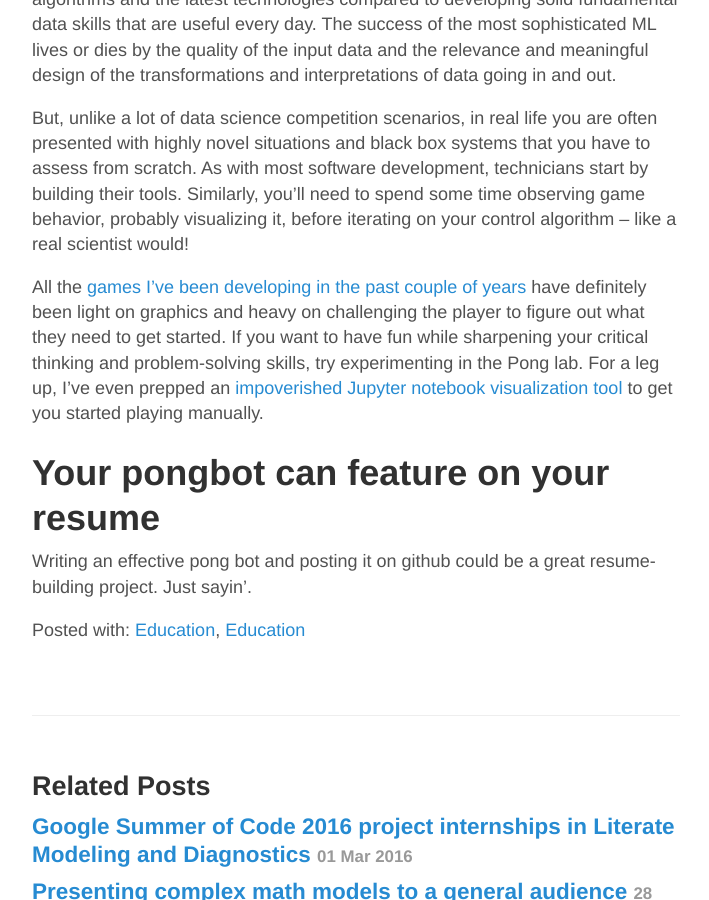
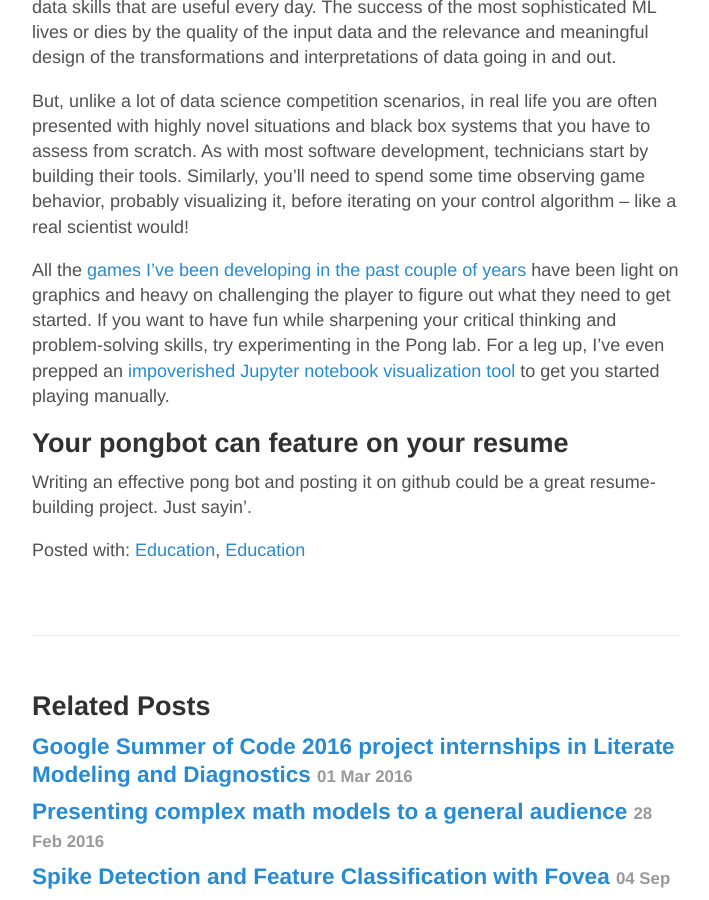
Before and after one commit to robclewley/robclewley.github.io, a Jekyll site: the page built from _posts/2019-01-10-pong-via-api-=-aping-pong.md, in a window 1280 px wide and 900 px high, scrolled down 1168 px. Shown: the whole window, without its empty margins (284-993 px from the left). Built offline with Jekyll 4.4.1, drawn with Linux system fonts in a browser that asks for light colours; comment, search, counter and statistics services are not loaded.

Commit message:
Update 2019-01-10-pong-via-api-=-aping-pong.md

```diff
--- a/_posts/2019-01-10-pong-via-api-=-aping-pong.md
+++ b/_posts/2019-01-10-pong-via-api-=-aping-pong.md
@@ -22,14 +22,14 @@
 
 No downloads, sign up, or authentication are necessary to start. You just need access to the internet and a scripting language. **Hot tip:** If you keep note of a unique player ID that you are provided and reuse it, you can maintain an identity with the server and claim the positions on the leaderboard by associating a name tag to that ID code.
 
-# But why?
+## But why?
 
 Data science in real life is not much like it is portrayed in the courses that I see taught and the media. I also think the domain of "data analysis" is underrated compared to "data science", which gets more attention from the hype of machine learning. [HBR recently echoed my thoughts on this nicely.](https://hbr.org/2018/12/what-great-data-analysts-do-and-why-every-organization-needs-them) Meanwhile, data science course offerings tend to follow the money/hype and often focus more on algorithms and the latest technologies compared to developing solid fundamental data skills that are useful every day. The success of the most sophisticated ML lives or dies by the quality of the input data and the relevance and meaningful design of the transformations and interpretations of data going in and out.
 
 But, unlike a lot of data science competition scenarios, in real life you are often presented with highly novel situations and black box systems that you have to assess from scratch. As with most software development, technicians start by building their tools. Similarly, you'll need to spend some time observing game behavior, probably visualizing it, before iterating on your control algorithm -- like a real scientist would!
 
-All the [games I've been developing in the past couple of years](https://transient-dynamic.itch.io/dragonflyops) have definitely been light on graphics and heavy on challenging the player to figure out what they need to get started. If you want to have fun while sharpening your critical thinking and problem-solving skills, try experimenting in the Pong lab. For a leg up, I've even prepped an [impoverished Jupyter notebook visualization tool](https://github.com/robclewley/aping-pong-jupclient) to get you started playing manually.
+All the [games I've been developing in the past couple of years](https://transient-dynamic.itch.io/dragonflyops) have been light on graphics and heavy on challenging the player to figure out what they need to get started. If you want to have fun while sharpening your critical thinking and problem-solving skills, try experimenting in the Pong lab. For a leg up, I've even prepped an [impoverished Jupyter notebook visualization tool](https://github.com/robclewley/aping-pong-jupclient) to get you started playing manually.
 
-# Your pongbot can feature on your resume
+## Your pongbot can feature on your resume
 
 Writing an effective pong bot and posting it on github could be a great resume-building project. Just sayin'.
```
